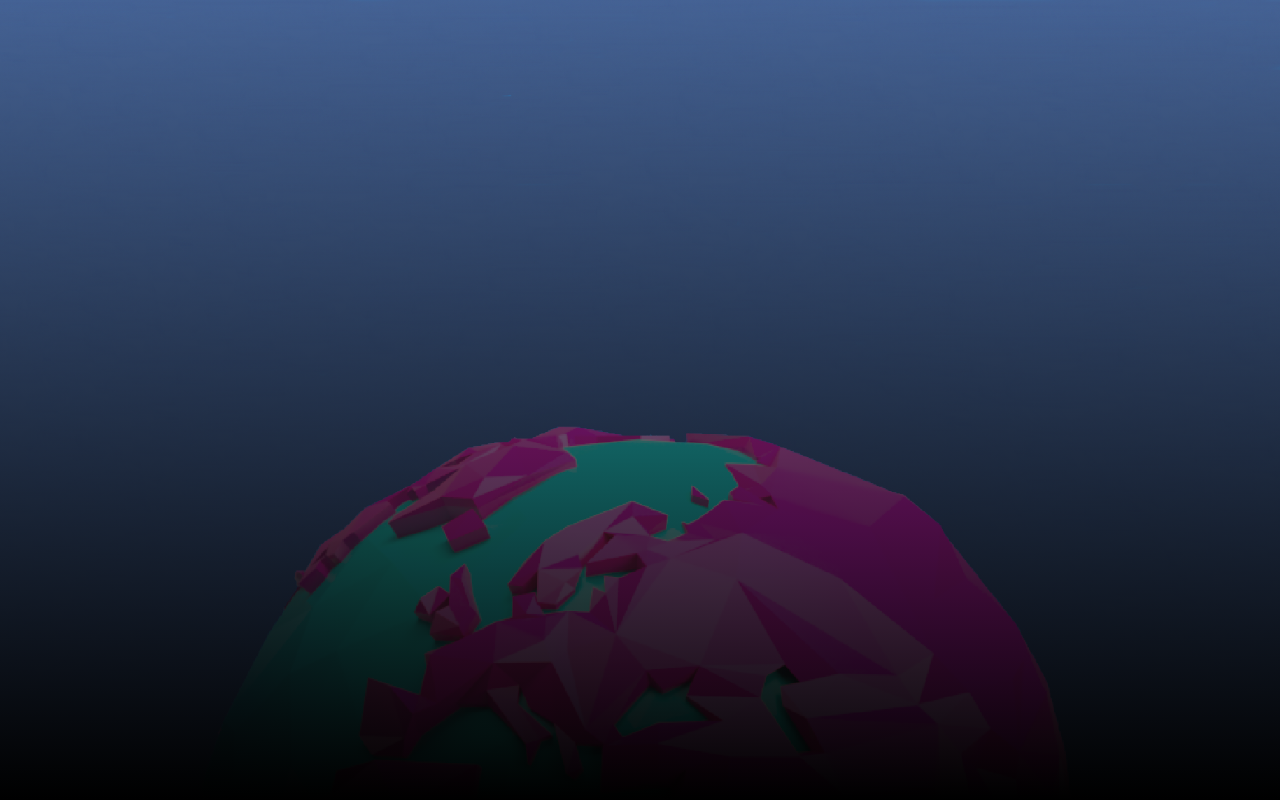
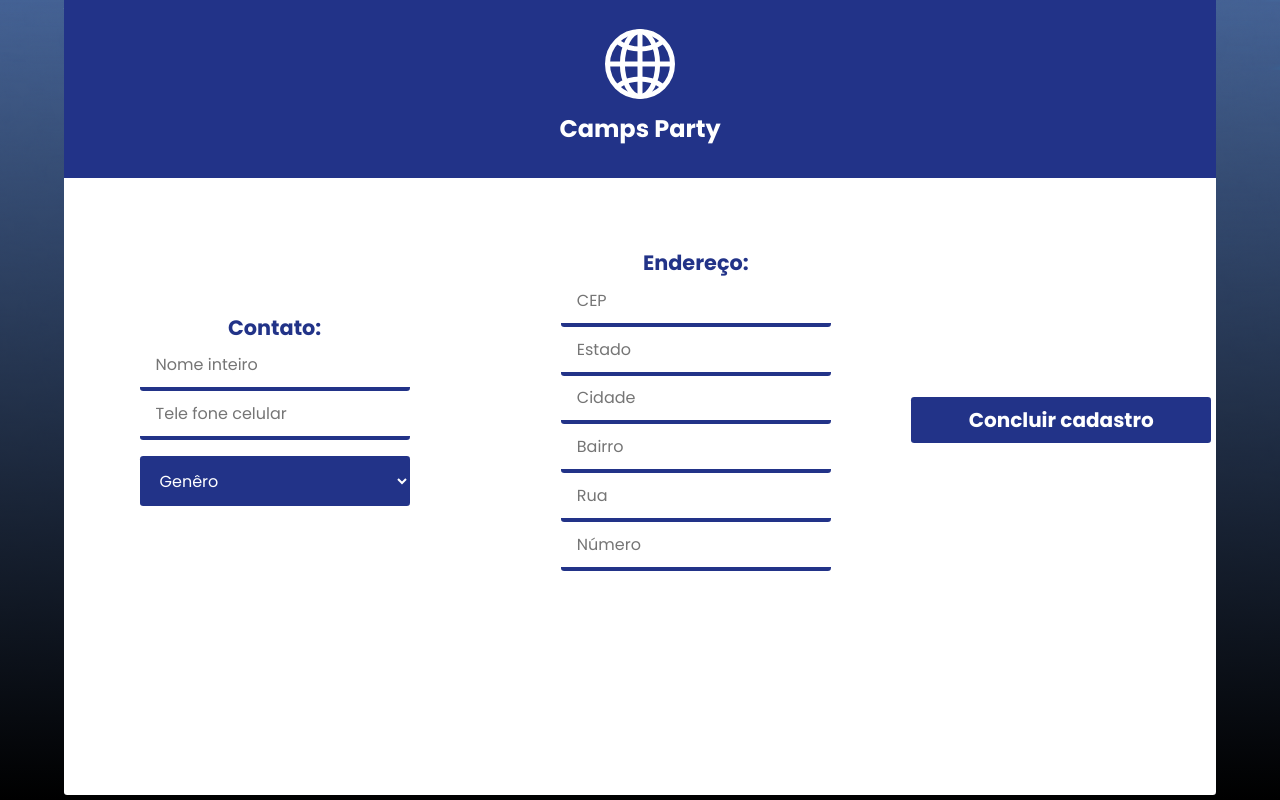
Before and after one commit to gpbPiazza/Camps-Party-Front-end, a React (Create React App) app: page /complete-sign-up in a window 1280 px wide. Built offline with nearby package versions, Linux system fonts and the light colour scheme.

Commit message:
feat: lauout static

```diff
--- a/src/App.jsx
+++ b/src/App.jsx
@@ -3,6 +3,7 @@ import { BrowserRouter as Router, Switch, Route } from "react-router-dom";
 import GlobalStyle from "./styles/global";
 import Home from "./pages/Home/index";
 import PreSignUp from "./pages/PreSignUp/index";
+import CompleteSignUp from "./pages/CompleteSignUp/index";
 
 function App() {
   return (
@@ -10,6 +11,7 @@ function App() {
       <GlobalStyle />
       <Switch>
         <Route path="/pre-sign-up" exact component={PreSignUp} />
+        <Route path="/complete-sign-up" exact component={CompleteSignUp} />
         <Route path="/" exact component={Home} />
       </Switch>
     </Router>
--- /dev/null
+++ b/src/components/Select.jsx
@@ -0,0 +1,18 @@
+import React from "react";
+
+import { Container } from "../styles/select.styles";
+
+function Select({ width }) {
+  return (
+    <Container width={width}>
+      <option value="value1" selected>
+        Genêro
+      </option>
+      <option value="value2">Feminino</option>
+      <option value="value3">Masculino</option>
+      <option value="value3">Prefiro não informar</option>
+    </Container>
+  );
+}
+
+export default Select;
--- /dev/null
+++ b/src/pages/CompleteSignUp/CompleteSignUpForm.jsx
@@ -0,0 +1,94 @@
+import React, { useState } from "react";
+import Input from "../../components/Input";
+import Button from "../../components/Button";
+import { Form } from "../../styles/sign-up.styles";
+import masks from "../../utils/masks";
+import Select from "../../components/Select";
+import {
+  PersonalInfoBox,
+  AddressBox,
+  Title,
+} from "../../styles/completeSignUpForm";
+
+const CompleteSignUpForm = () => {
+  const [fullName, setFullName] = useState("");
+  const [CEP, setCEP] = useState("");
+  const [city, setCity] = useState("");
+  const [neiborhood, setNeiborhood] = useState("");
+  const [state, setState] = useState("");
+  const [street, setStreet] = useState("");
+  const [number, setNumber] = useState("");
+  const [numberCellPhone, setNumberCellPhone] = useState("");
+  // const [error, setError] = useState(false);
+
+  const [loading, setLoading] = useState("");
+
+  function handleSubmit(e) {
+    e.preventDefault();
+    if (loading) return;
+    setLoading(true);
+
+    setLoading(false);
+  }
+  return (
+    <Form onSubmit={handleSubmit} flexDirection="row">
+      <PersonalInfoBox>
+        <Title>Contato:</Title>
+        <Input
+          type="text"
+          placeholder="Nome inteiro"
+          value={fullName}
+          onChange={(e) => setFullName(e.target.value)}
+        />
+        <Input
+          type="tel"
+          placeholder="Tele fone celular"
+          value={numberCellPhone}
+          onChange={(e) => setNumberCellPhone(masks(e.target.value, "tel"))}
+        />
+        <Select />
+      </PersonalInfoBox>
+      <AddressBox>
+        <Title>Endereço:</Title>
+        <Input
+          type="numeric"
+          placeholder="CEP"
+          value={CEP}
+          onChange={(e) => setCEP(masks(e.target.value, "cep"))}
+        />
+        <Input
+          type="text"
+          placeholder="Estado"
+          value={state}
+          onChange={(e) => setState(e.target.value)}
+        />
+        <Input
+          type="text"
+          placeholder="Cidade"
+          value={city}
+          onChange={(e) => setCity(e.target.value)}
+        />
+        <Input
+          type="text"
+          placeholder="Bairro"
+          value={neiborhood}
+          onChange={(e) => setNeiborhood(e.target.value)}
+        />
+        <Input
+          type="text"
+          placeholder="Rua"
+          value={street}
+          onChange={(e) => setStreet(e.target.value)}
+        />
+        <Input
+          type="numeric"
+          placeholder="Número"
+          value={number}
+          onChange={(e) => setNumber(e.target.value)}
+        />
+      </AddressBox>
+      <Button type="submit" label="Concluir cadastro" loading={loading} />
+    </Form>
+  );
+};
+export default CompleteSignUpForm;
--- /dev/null
+++ b/src/pages/CompleteSignUp/index.jsx
@@ -0,0 +1,19 @@
+import React from "react";
+import MainContainer from "../../styles/container.styles";
+import { Container, Title, LogoContainer } from "../../styles/sign-up.styles";
+import CompleteSignUpForm from "./CompleteSignUpForm";
+import Logo from "../../components/Logo";
+
+const CompleteSignUp = () => (
+  <MainContainer>
+    <Container>
+      <Title>
+        <LogoContainer>
+          <Logo background="black" height="3rem" />
+        </LogoContainer>
+      </Title>
+      <CompleteSignUpForm />
+    </Container>
+  </MainContainer>
+);
+export default CompleteSignUp;
--- a/src/pages/PreSignUp/SignUpForm.jsx
+++ b/src/pages/PreSignUp/SignUpForm.jsx
@@ -2,6 +2,7 @@ import React, { useState } from "react";
 import Input from "../../components/Input";
 import Button from "../../components/Button";
 import { Form } from "../../styles/sign-up.styles";
+import masks from "../../utils/masks";
 
 const SignUpForm = () => {
   const [email, setEmail] = useState("");
@@ -34,7 +35,7 @@ const SignUpForm = () => {
       <Input
         placeholder="CPF"
         value={cpf}
-        onChange={(e) => setCpf(e.target.value)}
+        onChange={(e) => setCpf(masks(e.target.value, "cpf"))}
       />
       <Input
         placeholder="senha"
--- /dev/null
+++ b/src/styles/completeSignUpForm.js
@@ -0,0 +1,23 @@
+import styled from "styled-components";
+
+export const PersonalInfoBox = styled.div`
+  width: 100%;
+  height: 100%;
+  display: flex;
+  flex-direction: column;
+  align-items: center;
+  justify-content: center;
+`;
+
+export const AddressBox = styled(PersonalInfoBox)``;
+
+export const Title = styled.h3`
+  color: var(--color-primary);
+  font-size: 1.3rem;
+  line-height: 1.8rem;
+
+  text-align: center;
+
+  @media (max-width: 39.9em) {
+  }
+`;
--- a/src/styles/global.js
+++ b/src/styles/global.js
@@ -30,7 +30,7 @@ export default createGlobalStyle`
     font-family: "Poppins", sans-serif;
   }
 
-  button, input, textarea {
+  button, input, textarea, select{
         outline: none;
         border: none;
         background: none;
--- /dev/null
+++ b/src/styles/select.styles.js
@@ -0,0 +1,26 @@
+import styled from "styled-components";
+
+export const Container = styled.select`
+  width: ${(props) => (props.width ? props.width : `80%`)};
+  max-width: 270px;
+
+  border-radius: 0.2rem;
+  background-color: ${(props) =>
+    props.backgroundColor ? props.backgroundColor : `var(--color-primary)`};
+
+  font-size: 1rem;
+  line-height: 1.2rem;
+
+  padding: 0.8rem 1rem;
+  margin-top: 1rem;
+  color: var(--color-light);
+
+  cursor: pointer;
+`;
+
+export const Text = styled.p`
+  font-size: 1.25rem;
+  font-weight: bold;
+  color: var(--color-light);
+  line-height: 1.5rem;
+`;
--- a/src/styles/sign-up.styles.js
+++ b/src/styles/sign-up.styles.js
@@ -59,9 +59,15 @@ export const LogoContainer = styled.div`
 export const Form = styled.form`
   background: var(--color-light);
 
+  display: flex;
+  flex-direction: ${(props) => props.flexDirection || "column"};
+  align-items: center;
+
   @media (max-width: 39.9em) {
     & > button {
       width: 95%;
     }
+    margin-top: 2rem;
+    flex-direction: column;
   }
 `;
--- a/src/utils/masks.js
+++ b/src/utils/masks.js
@@ -1,4 +1,3 @@
-
 import VMasker from "vanilla-masker";
 
 // eslint-disable-next-line consistent-return
```
Also changed, not shown: package.json (+4 -3 lines), 1 other file (tests, documents, lock files or other folders).
